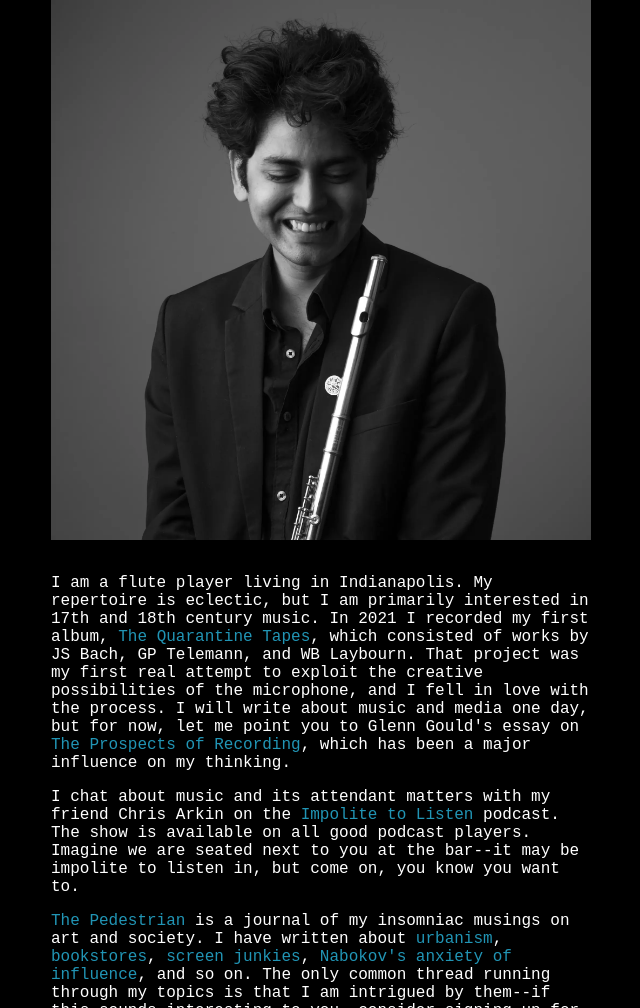
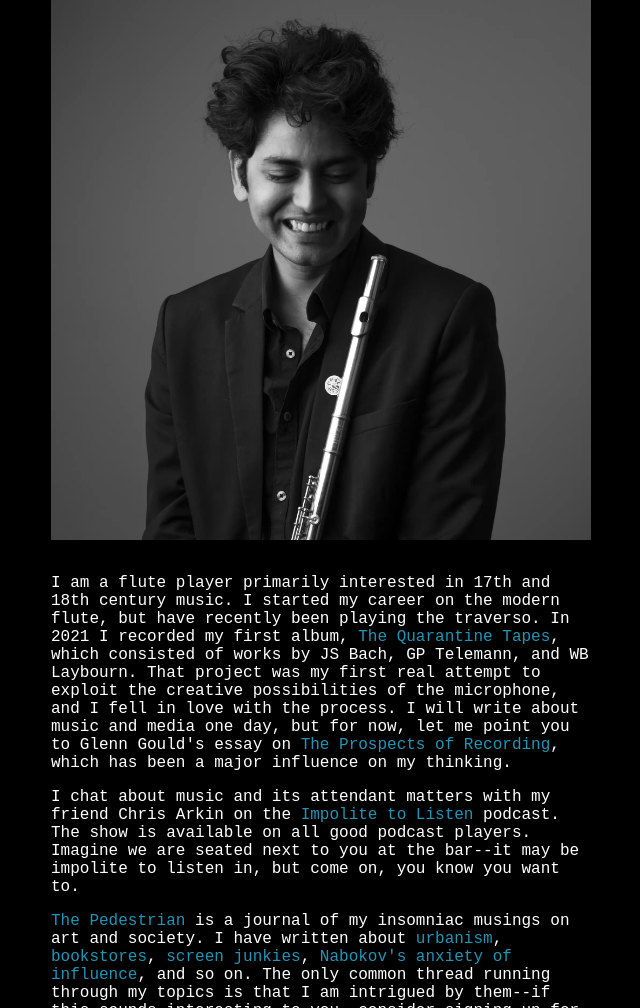
Before and after one commit to shreggz/personal-site, a plain HTML site: page index.html in a window 1280 px wide. Shown: the part 92-1100 px from the top of the page, without its empty margins (319-959 px from the left). Drawn offline with Linux system fonts and the light colour scheme.

Commit message:
edit about me

```diff
--- a/index.html
+++ b/index.html
@@ -13,7 +13,7 @@
         <img src="./images/headshot.webp" alt="Headshot of Sridhar Bhagavathula">
         <br>
         <div class="text">
-            <p>I am a flute player living in Indianapolis. My repertoire is eclectic, but I am primarily interested in 17th and 18th century music. In 2021 I recorded my first album, <a href="https://sridharbhagavathula.bandcamp.com/album/the-quarantine-tapes" target="_blank">The Quarantine Tapes</a>, which consisted of works by JS Bach, GP Telemann, and WB Laybourn. That project was my first real attempt to exploit the creative possibilities of the microphone, and I fell in love with the process. I will write about music and media one day, but for now, let me point you to Glenn Gould's essay on <a href="http://www.sfu.ca/sonic-studio-webdav/AudioMedia/Readings/Alphabetical/Gould-Prospects_of_Recording.pdf" target="_blank">The Prospects of Recording</a>, which has been a major influence on my thinking.</p>
+            <p>I am a flute player primarily interested in 17th and 18th century music. I started my career on the modern flute, but have recently been playing the traverso. In 2021 I recorded my first album, <a href="https://sridharbhagavathula.bandcamp.com/album/the-quarantine-tapes" target="_blank">The Quarantine Tapes</a>, which consisted of works by JS Bach, GP Telemann, and WB Laybourn. That project was my first real attempt to exploit the creative possibilities of the microphone, and I fell in love with the process. I will write about music and media one day, but for now, let me point you to Glenn Gould's essay on <a href="http://www.sfu.ca/sonic-studio-webdav/AudioMedia/Readings/Alphabetical/Gould-Prospects_of_Recording.pdf" target="_blank">The Prospects of Recording</a>, which has been a major influence on my thinking.</p>
             <p>I chat about music and its attendant matters with my friend Chris Arkin on the <a href="https://www.impolitetolisten.com/" target="_blank">Impolite to Listen</a> podcast. The show is available on all good podcast players. Imagine we are seated next to you at the bar--it may be impolite to listen in, but come on, you know you want to.</p>
             <p><a href="https://thepedestrian.substack.com/" target="_blank">The Pedestrian</a> is a journal of my insomniac musings on art and society. I have written about <a href="https://thepedestrian.substack.com/p/can-public-transit-revitalize-a-city" target="_blank">urbanism</a>, <a href="https://thepedestrian.substack.com/p/why-bookstores-still-matter" target="_blank">bookstores</a>, <a href="https://thepedestrian.substack.com/p/6-ways-to-avoid-being-a-screen-junkie" target="_blank">screen junkies</a>, <a href="https://thepedestrian.substack.com/p/late-night-thoughts-on-chasing-nabokov" target="_blank">Nabokov's anxiety of influence</a>, and so on. The only common thread running through my topics is that I am intrigued by them--if this sounds interesting to you, consider signing up for my <a href="https://thepedestrian.substack.com/" target="_blank">Substack</a>.</p>
             <p>I have also written for <a href="https://areomagazine.com/author/sridharbhagavathula/" target="_blank">Areo</a>, a feisty little humanist magazine. In my spare time I construct crossword puzzles--here is one I made for <a href="https://www.nytimes.com/crosswords/game/daily/2021/03/05" target="_blank">The New York Times</a>.</p>
```
